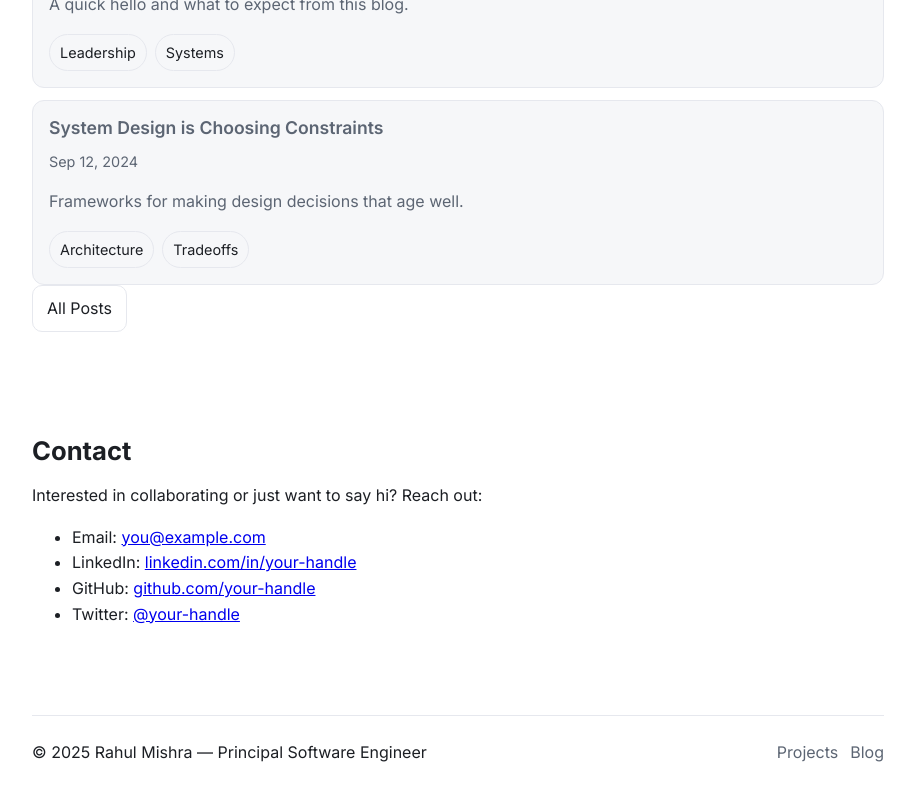
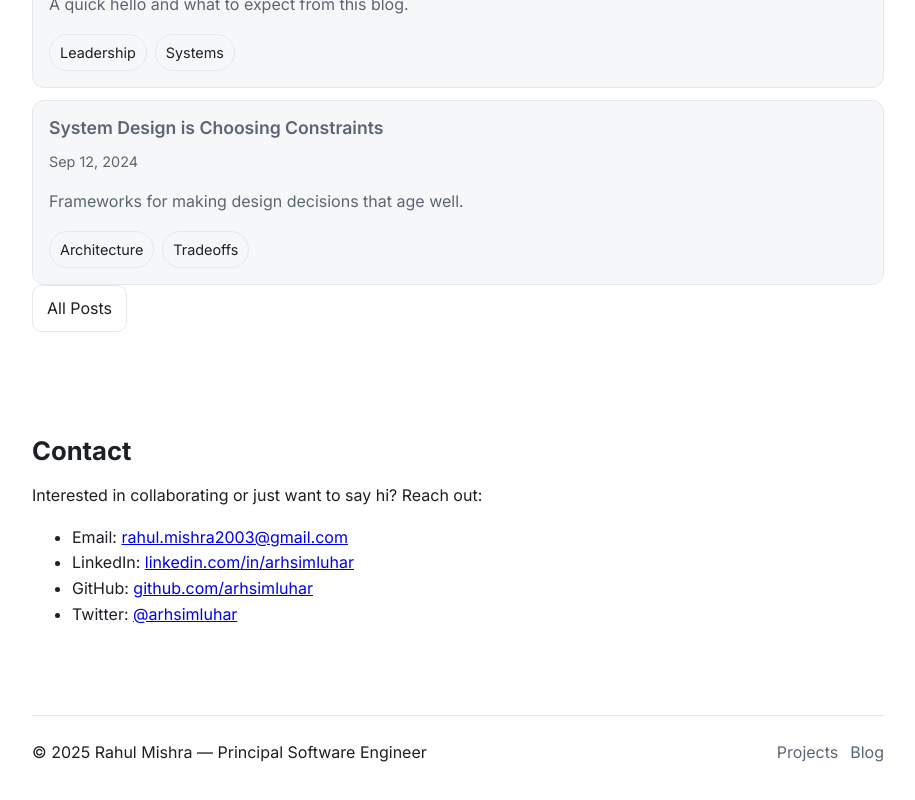
Before and after one commit to arhsimluhar/portfolio-website, a React (Vite) app: page / in a window 1280 px wide. Shown: the part 2672-3472 px from the top of the page, without its empty margins (336-1251 px from the left). Built offline with nearby package versions, Linux system fonts and the light colour scheme.

Commit message:
updating contact information

```diff
--- a/src/pages/Home.tsx
+++ b/src/pages/Home.tsx
@@ -157,10 +157,10 @@ export default function Home() {
         <h2>Contact</h2>
         <p>Interested in collaborating or just want to say hi? Reach out:</p>
         <ul className="contact-list">
-          <li>Email: <a href="mailto:you@example.com">you@example.com</a></li>
-          <li>LinkedIn: <a href="#" target="_blank" rel="noopener">linkedin.com/in/your-handle</a></li>
-          <li>GitHub: <a href="#" target="_blank" rel="noopener">github.com/your-handle</a></li>
-          <li>Twitter: <a href="#" target="_blank" rel="noopener">@your-handle</a></li>
+          <li>Email: <a href="mailto:rahul.mishra2003@gmail.com">rahul.mishra2003@gmail.com</a></li>
+          <li>LinkedIn: <a href="#" target="_blank" rel="noopener">linkedin.com/in/arhsimluhar</a></li>
+          <li>GitHub: <a href="#" target="_blank" rel="noopener">github.com/arhsimluhar</a></li>
+          <li>Twitter: <a href="#" target="_blank" rel="noopener">@arhsimluhar</a></li>
         </ul>
       </section>
     </>
```
